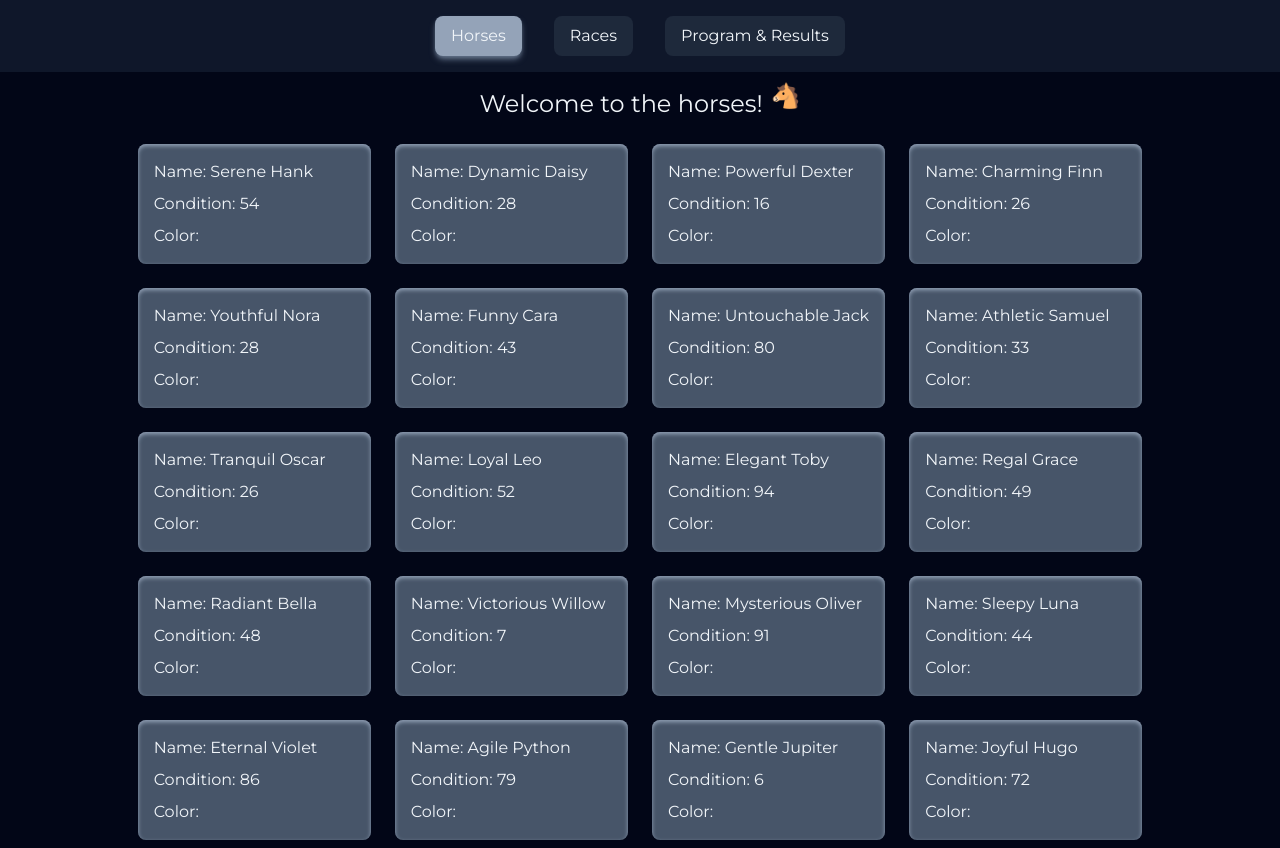
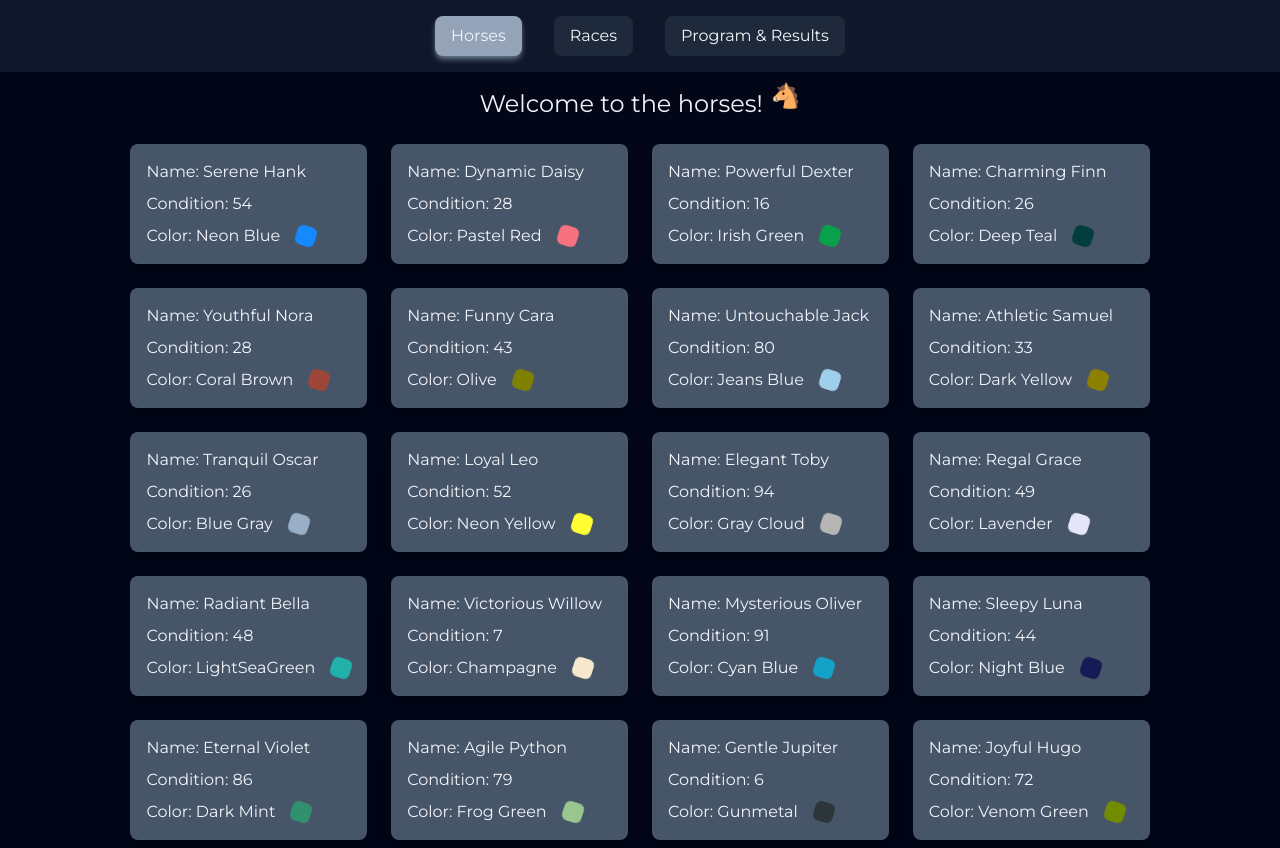
Before and after one commit to doguozcan/horse-racing, a Vue app: page / in a window 1280 px wide. Both pictures are taken after a click on the button "Yes". Built offline with nearby package versions, Linux system fonts and the light colour scheme.

Commit message:
Display color codes in horse card components & add minor styling fix for horses greeting

```diff
--- a/src/components/HorseCard.vue
+++ b/src/components/HorseCard.vue
@@ -1,11 +1,15 @@
 <template>
-  <div class="flex flex-col gap-2 bg-slate-600 p-4 rounded-lg shadow-inner shadow-slate-400 m-2">
+  <div class="flex flex-col gap-2 bg-slate-600 p-4 rounded-lg shadow-xl m-2">
     <p>Name: {{ name }}</p>
     <p>Condition: {{ condition }}</p>
-    <p>Color: {{ color }}</p>
+    <div class="flex items-center gap-4">
+      <p>Color: {{ colorName }}</p>
+      <div class="w-5 h-5 rounded-md animate-spin" :style="{ 'background-color': colorCode }"></div>
+    </div>
   </div>
 </template>
 
 <script setup>
-defineProps(['name', 'condition', 'color'])
+defineProps(['name', 'condition', 'colorName', 'colorCode'])
 </script>
+div
--- a/src/components/HorsesGreeting.vue
+++ b/src/components/HorsesGreeting.vue
@@ -1,5 +1,5 @@
 <template>
-  <div class="flex p-4 text-lg sm:text-2xl justify-center gap-2">
+  <div class="flex p-4 text-lg sm:text-2xl gap-2">
     <p>Welcome to the horses!</p>
     <p class="sm:animate-bounce">🐴</p>
   </div>
```
